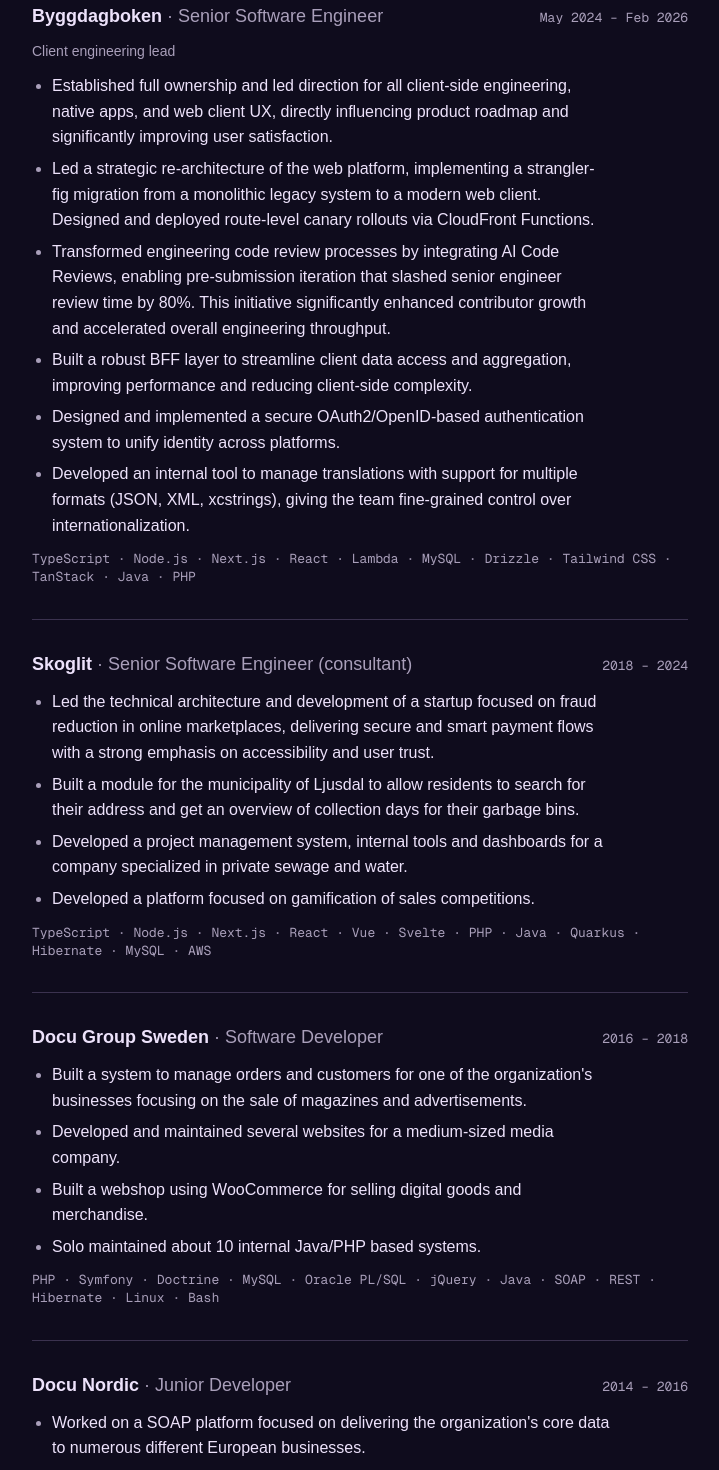
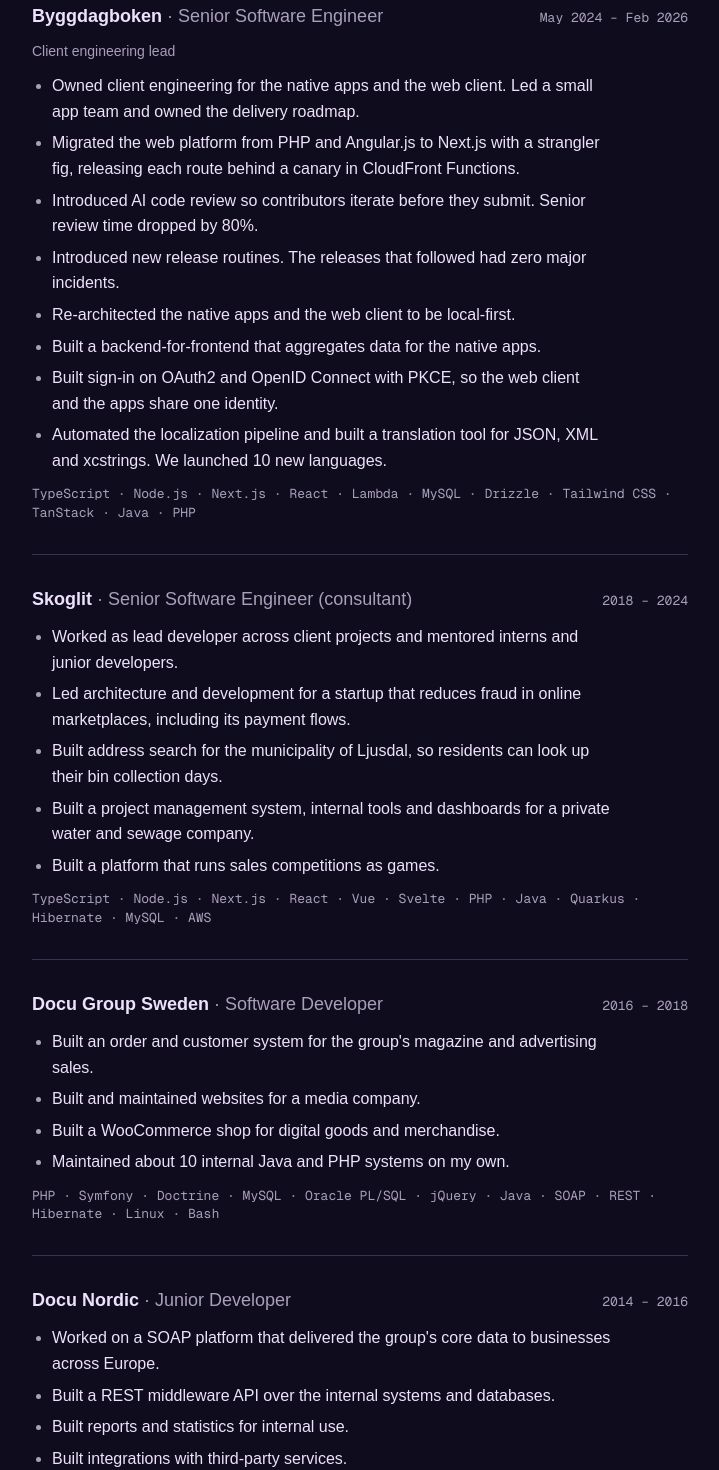
Before and after one commit to SimonHylander/hylander.dev, a Next.js app: page /cv in a window 1280 px wide. Shown: the part 480-1950 px from the top of the page, without its empty margins (280-999 px from the left). Built offline with nearby package versions, Linux system fonts and the light colour scheme; a web font is replaced by a local one.

Commit message:
Rewrite CV highlights in the site voice
Adds the Byggdagboken claims that were only in the case study: zero major
incidents, 10 new languages and the local-first rework. Adds the Skoglit
lead and mentoring role from LinkedIn, and drops unbacked adjectives.

```diff
--- a/src/content/career.ts
+++ b/src/content/career.ts
@@ -34,12 +34,14 @@
     start: "2024-05",
     end: "2026-02",
     highlights: [
-      "Established full ownership and led direction for all client-side engineering, native apps, and web client UX, directly influencing product roadmap and significantly improving user satisfaction.",
-      "Led a strategic re-architecture of the web platform, implementing a strangler-fig migration from a monolithic legacy system to a modern web client. Designed and deployed route-level canary rollouts via CloudFront Functions.",
-      "Transformed engineering code review processes by integrating AI Code Reviews, enabling pre-submission iteration that slashed senior engineer review time by 80%. This initiative significantly enhanced contributor growth and accelerated overall engineering throughput.",
-      "Built a robust BFF layer to streamline client data access and aggregation, improving performance and reducing client-side complexity.",
-      "Designed and implemented a secure OAuth2/OpenID-based authentication system to unify identity across platforms.",
-      "Developed an internal tool to manage translations with support for multiple formats (JSON, XML, xcstrings), giving the team fine-grained control over internationalization.",
+      "Owned client engineering for the native apps and the web client. Led a small app team and owned the delivery roadmap.",
+      "Migrated the web platform from PHP and Angular.js to Next.js with a strangler fig, releasing each route behind a canary in CloudFront Functions.",
+      "Introduced AI code review so contributors iterate before they submit. Senior review time dropped by 80%.",
+      "Introduced new release routines. The releases that followed had zero major incidents.",
+      "Re-architected the native apps and the web client to be local-first.",
+      "Built a backend-for-frontend that aggregates data for the native apps.",
+      "Built sign-in on OAuth2 and OpenID Connect with PKCE, so the web client and the apps share one identity.",
+      "Automated the localization pipeline and built a translation tool for JSON, XML and xcstrings. We launched 10 new languages.",
     ],
     stack: [
       "TypeScript",
@@ -61,10 +63,11 @@
     start: "2018",
     end: "2024",
     highlights: [
-      "Led the technical architecture and development of a startup focused on fraud reduction in online marketplaces, delivering secure and smart payment flows with a strong emphasis on accessibility and user trust.",
-      "Built a module for the municipality of Ljusdal to allow residents to search for their address and get an overview of collection days for their garbage bins.",
-      "Developed a project management system, internal tools and dashboards for a company specialized in private sewage and water.",
-      "Developed a platform focused on gamification of sales competitions.",
+      "Worked as lead developer across client projects and mentored interns and junior developers.",
+      "Led architecture and development for a startup that reduces fraud in online marketplaces, including its payment flows.",
+      "Built address search for the municipality of Ljusdal, so residents can look up their bin collection days.",
+      "Built a project management system, internal tools and dashboards for a private water and sewage company.",
+      "Built a platform that runs sales competitions as games.",
     ],
     stack: [
       "TypeScript",
@@ -87,10 +90,10 @@
     start: "2016",
     end: "2018",
     highlights: [
-      "Built a system to manage orders and customers for one of the organization's businesses focusing on the sale of magazines and advertisements.",
-      "Developed and maintained several websites for a medium-sized media company.",
-      "Built a webshop using WooCommerce for selling digital goods and merchandise.",
-      "Solo maintained about 10 internal Java/PHP based systems.",
+      "Built an order and customer system for the group's magazine and advertising sales.",
+      "Built and maintained websites for a media company.",
+      "Built a WooCommerce shop for digital goods and merchandise.",
+      "Maintained about 10 internal Java and PHP systems on my own.",
     ],
     stack: [
       "PHP",
@@ -113,10 +116,10 @@
     start: "2014",
     end: "2016",
     highlights: [
-      "Worked on a SOAP platform focused on delivering the organization's core data to numerous different European businesses.",
-      "Developed a middleware REST API for the organization's internal systems and databases.",
-      "Custom reports and statistics for internal use.",
-      "Integrations with third-party services.",
+      "Worked on a SOAP platform that delivered the group's core data to businesses across Europe.",
+      "Built a REST middleware API over the internal systems and databases.",
+      "Built reports and statistics for internal use.",
+      "Built integrations with third-party services.",
     ],
     stack: [
       "PHP",
```
